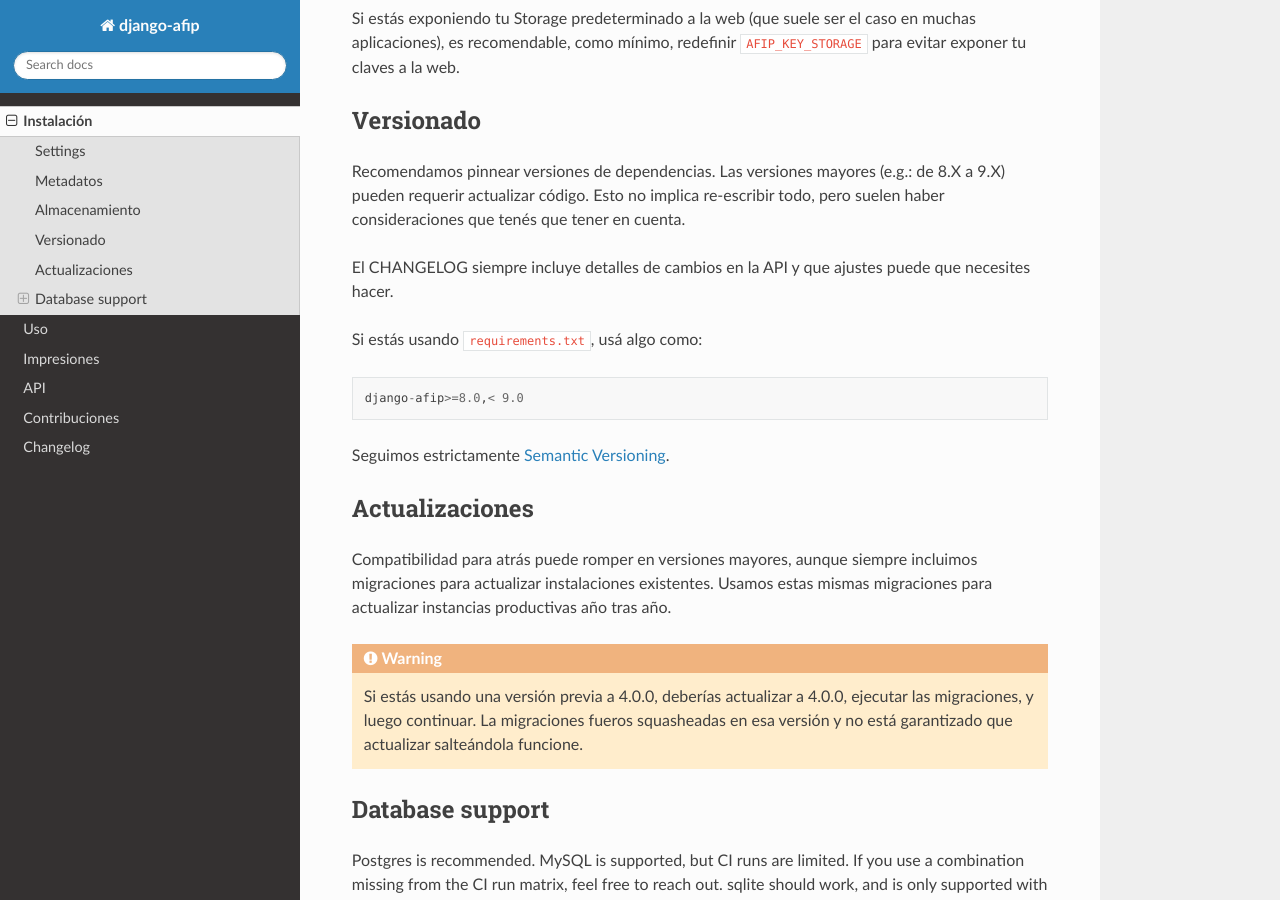
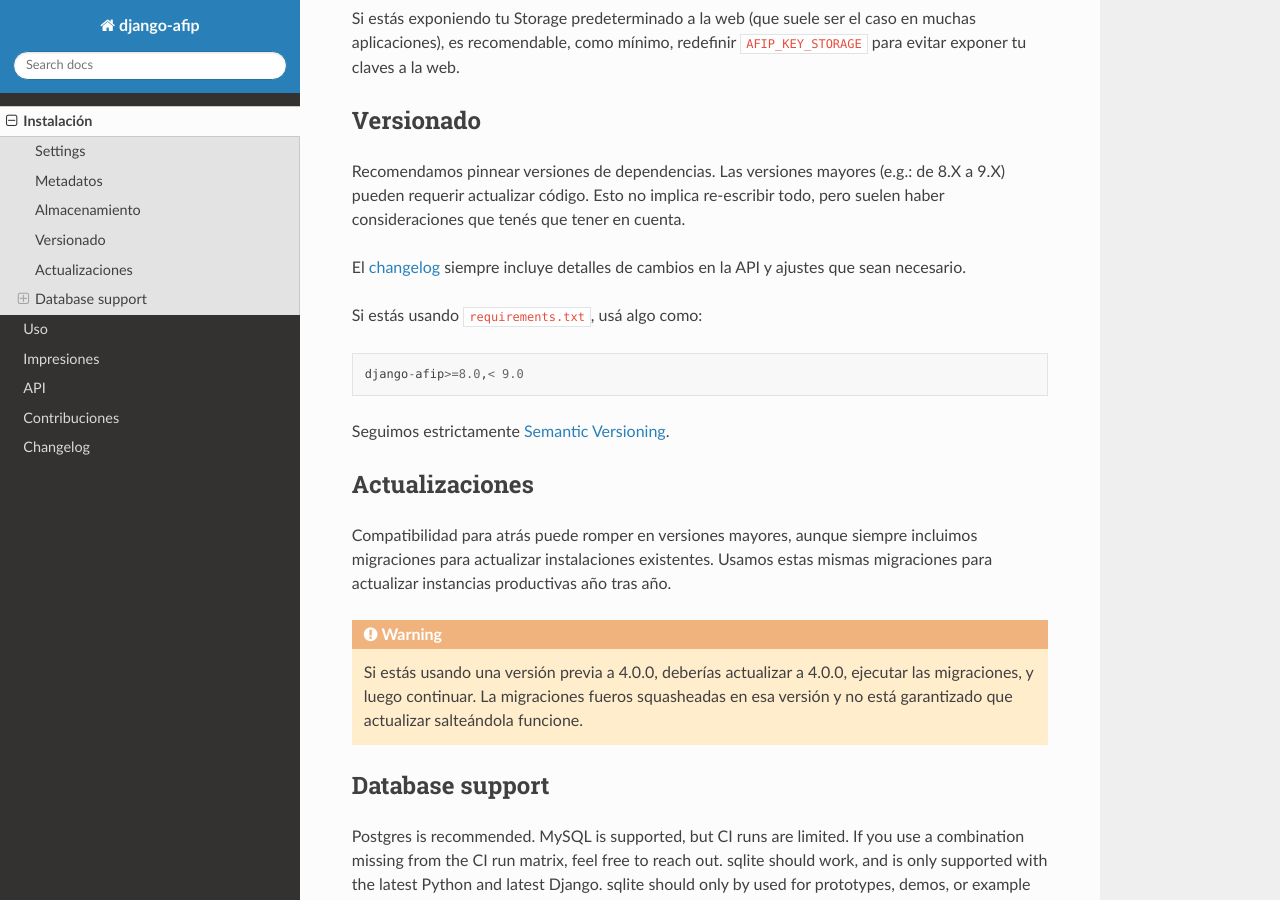
Before and after one commit to WhyNotHugo/django-afip, a Sphinx documentation site: the page built from docs/installation.rst, in a window 1280 px wide and 900 px high, scrolled down 1791 px. Built offline with Sphinx 7.4.7 and the Read the Docs theme 2.0.0, drawn with Linux system fonts in a browser that asks for light colours; the version number could not be read and is left out.

Commit message:
docs: add proper link to changelog

```diff
--- a/docs/changelog.rst
+++ b/docs/changelog.rst
@@ -1,3 +1,5 @@
+.. _changelog:
+
 Changelog
 =========
 
--- a/docs/installation.rst
+++ b/docs/installation.rst
@@ -99,8 +99,8 @@
 de 8.X a 9.X) pueden requerir actualizar código. Esto no implica re-escribir
 todo, pero suelen haber consideraciones que tenés que tener en cuenta.
 
-El CHANGELOG siempre incluye detalles de cambios en la API y que ajustes puede
-que necesites hacer.
+El  :doc:`changelog <changelog>` siempre incluye detalles de cambios en la API
+y ajustes que sean necesario.
 
 Si estás usando ``requirements.txt``, usá algo como::
 
```
